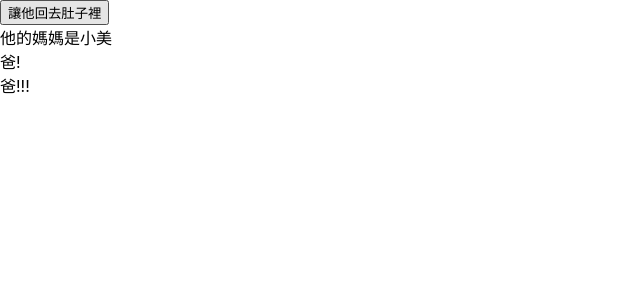
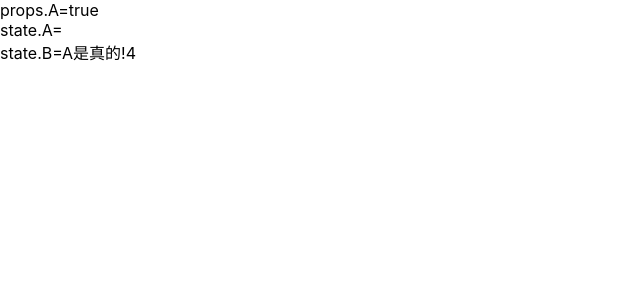
Before and after one commit to JayLiuZymber/muiHelloWorld, a React (Create React App) app: page / in a window 1280 px wide. Shown: the top 300 px of the page, without its empty margins (0-640 px from the left). Built offline with nearby package versions, Linux system fonts and the light colour scheme.

Commit message:
+ 19 React生命週期(4/4): Update系列一次講完

```diff
--- a/src/App.js
+++ b/src/App.js
@@ -1,33 +1,57 @@
+/*
+Ver.16.3 生命週期
+static getDerivedStateFromProps(props, state)
+shouldComponentUpdate(nextProps, nextState)
+render()
+getSnapshotBeforeUpdate()
+渲染畫面
+componentDidUpdate(prevProps, prevState)
+ */
 import React, { Component } from 'react';
-import Baby from './Baby'
 
 class App extends Component{
     constructor(props) {
+        console.log('>constructor');
         super(props);
         this.state={
-            rate:"",
-            isBorn:true
+            A: false,
+            B: "A假的"
         }
-        this.handleClick=this.handleClick.bind(this);
-        this.spawnBaby=this.spawnBaby.bind(this);
+        this.ajaxSimulator=this.ajaxSimulator.bind(this)
     }
 
-    handleClick(){
-        this.setState({isBorn:!this.state.isBorn})
+    ajaxSimulator(){
+        // console.log('>ajaxSimulator');
+        setTimeout(()=>{this.setState({A:true})},3000)
     }
 
-    spawnBaby(){
-        if(this.state.isBorn)
-            return <Baby/>
+    componentDidMount(){
+        console.log('>componentDidMount');
+        this.ajaxSimulator();
+    }
+
+    componentDidUpdate(prevProps, prevState, snapshot){
+        console.log('>componentDidUpdate');
+        // console.log(`this.props.A=${this.props.A}`);
+        // console.log(`prevProps.A=${prevProps.A}`);
+        /*
+        if(this.props.A===true)
+            this.setState({B: "A是真的!"})
+        if(this.props.A===true && prevProps.A != this.props.A)
+            this.setState({B: "A是真的!!"})
+         */
+        // if(this.state.A===true )
+        //     this.setState({B: "A是真的!3"})
+        if(this.state.A===true && prevState.A != this.state.A)
+            this.setState({B: "A是真的!4"})
     }
 
     render(){
         return(
             <div>
-                <button onClick={this.handleClick}>
-                    {(this.state.isBorn===true)?"讓他回去肚子裡":"讓他生"}
-                </button>
-                {this.spawnBaby()}
+                <div>props.A={this.props.A}</div>
+                <div>state.A={this.state.A}</div>
+                <div>state.B={this.state.B}</div>
             </div>
         );
     }
--- a/src/index.js
+++ b/src/index.js
@@ -1,6 +1,6 @@
 /*
-【React.js入門 - 18】 React生命週期(3/4): Unmount - 只有componentWillUnmount - iT 邦幫忙::一起幫忙解決難題，拯救 IT 人的一天
-https://ithelp.ithome.com.tw/articles/10222490
+【React.js入門 - 19】 React生命週期(4/4): Update系列一次講完 - iT 邦幫忙::一起幫忙解決難題，拯救 IT 人的一天
+https://ithelp.ithome.com.tw/articles/10222857
  */
 import React from 'react';
 import ReactDOM from 'react-dom/client';
@@ -11,9 +11,8 @@ import reportWebVitals from './reportWebVitals';
 const root = ReactDOM.createRoot(document.getElementById('root'));
 root.render(
   <div>
-    <App/>
-    <div id="talk"></div>
-    <div id="talk2"></div>
+    {/* <App /> */}
+    <App A='true' />
   </div>
 );
 
```
